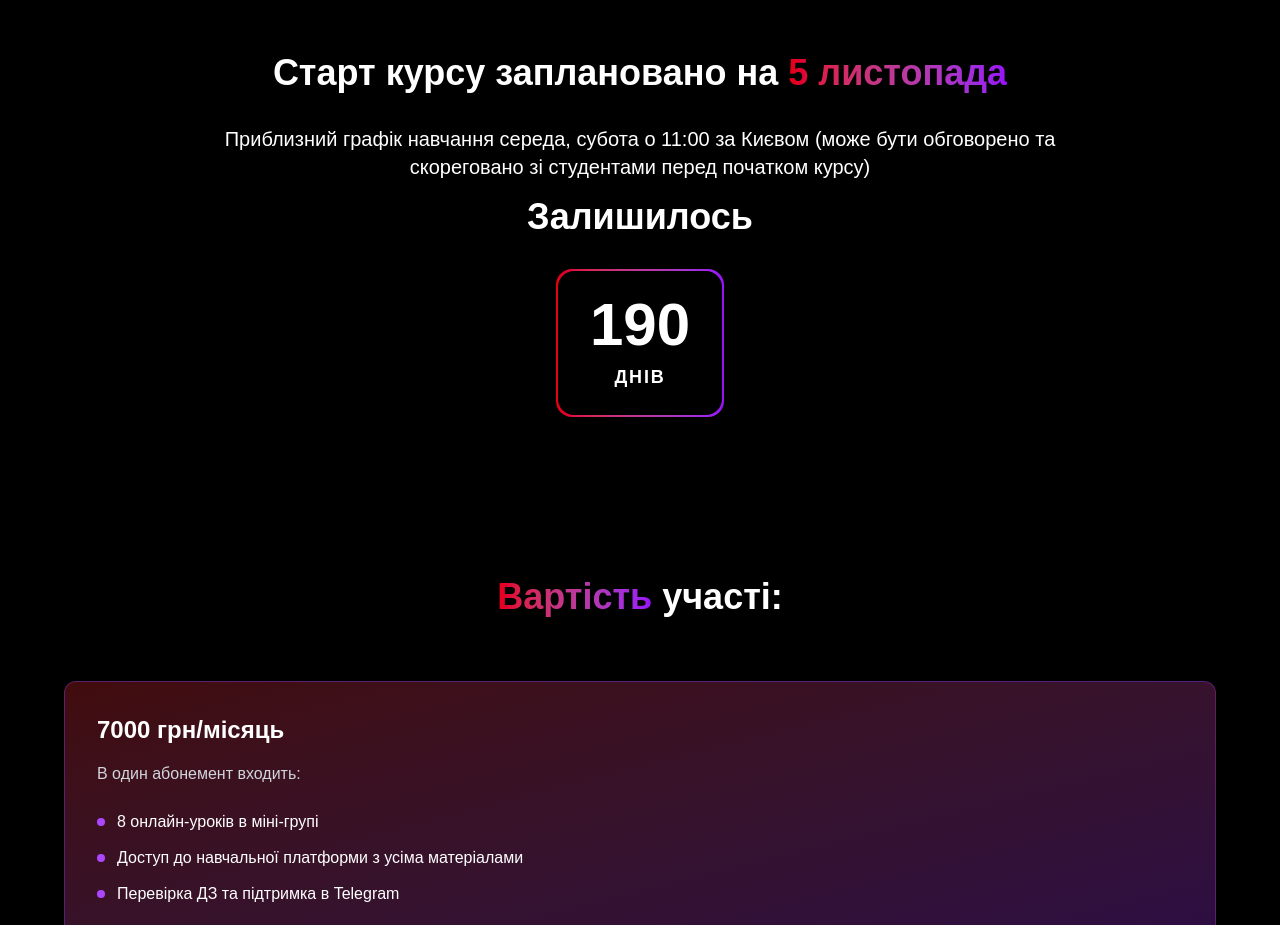
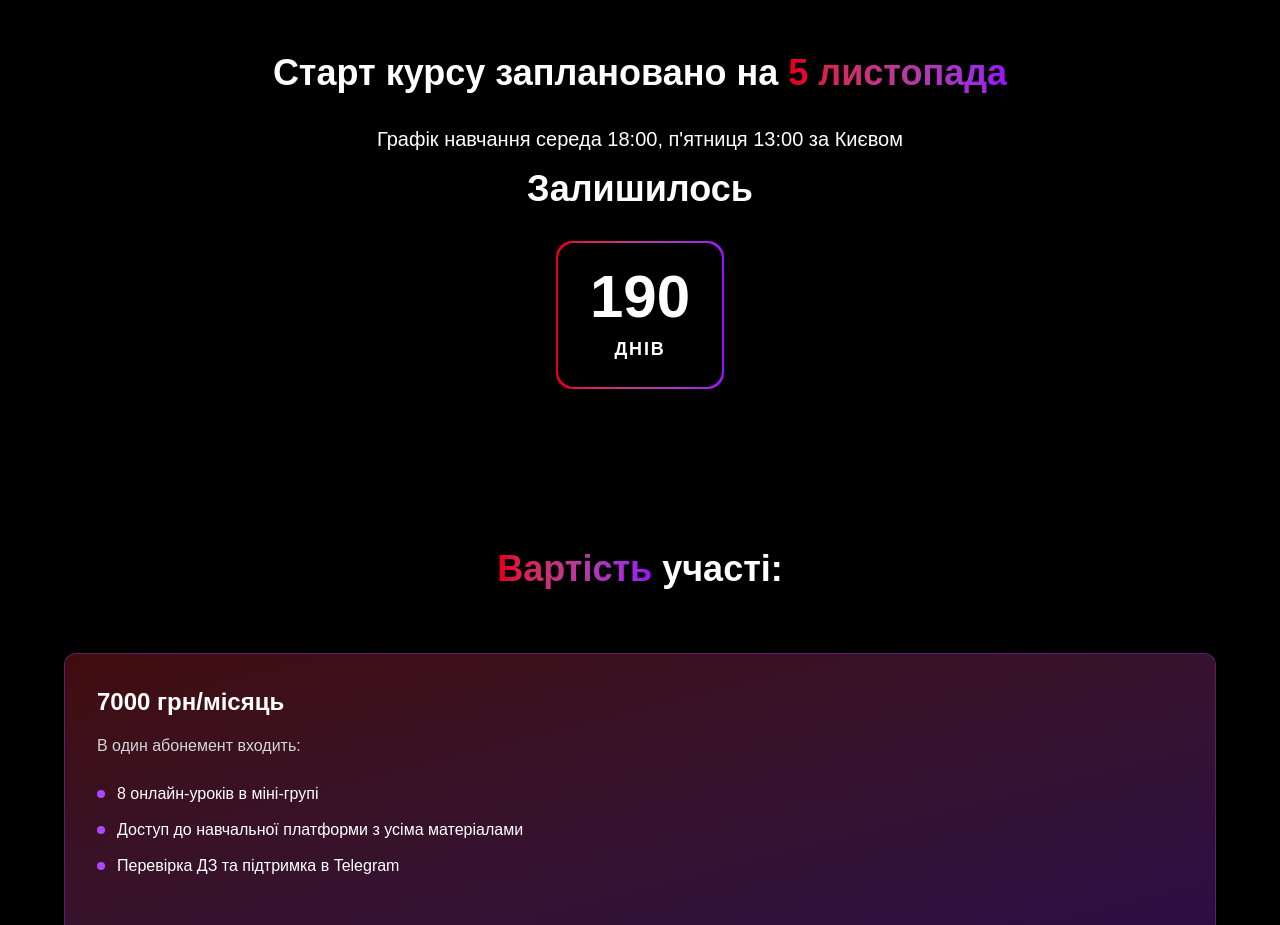
Before and after one commit to GrigoriyShkarta/extreme-group, a Next.js app: page / in a window 1280 px wide. Shown: the part 3520-4445 px from the top of the page. Built offline with nearby package versions, Linux system fonts and the light colour scheme.

Commit message:
change time

```diff
--- a/components/CountDown.tsx
+++ b/components/CountDown.tsx
@@ -41,7 +41,7 @@ export default function Countdown() {
 				</h2>
 
 				<p className='mb-4 text-xl'>
-					Приблизний графік навчання середа, субота о 11:00 за Києвом (може бути обговорено та скореговано зі студентами перед початком курсу)
+					Графік навчання середа 18:00, п&#39;ятниця 13:00 за Києвом
 				</p>
 
 				<h2 className='text-2xl md:text-4xl font-bold mb-8'>Залишилось</h2>
```
